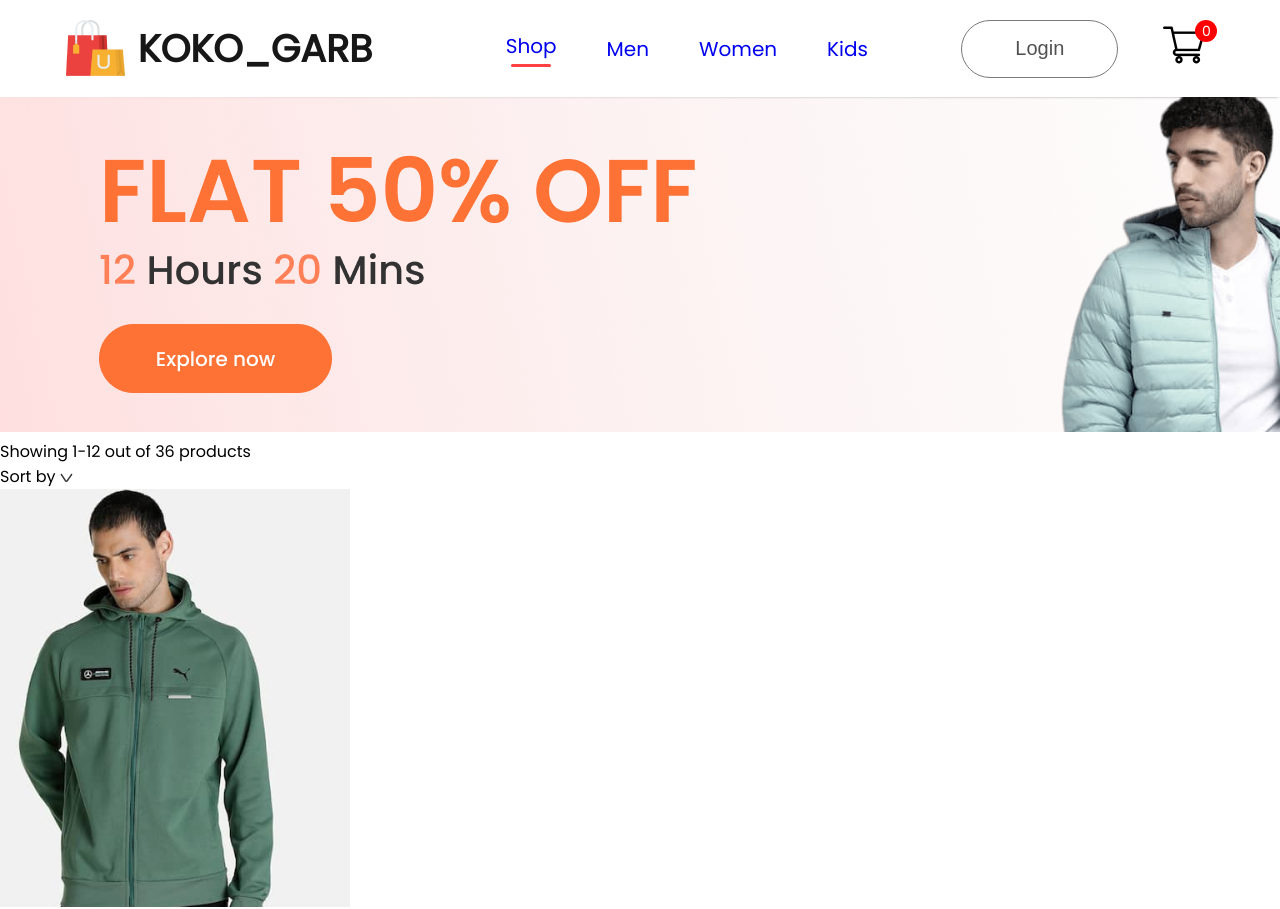
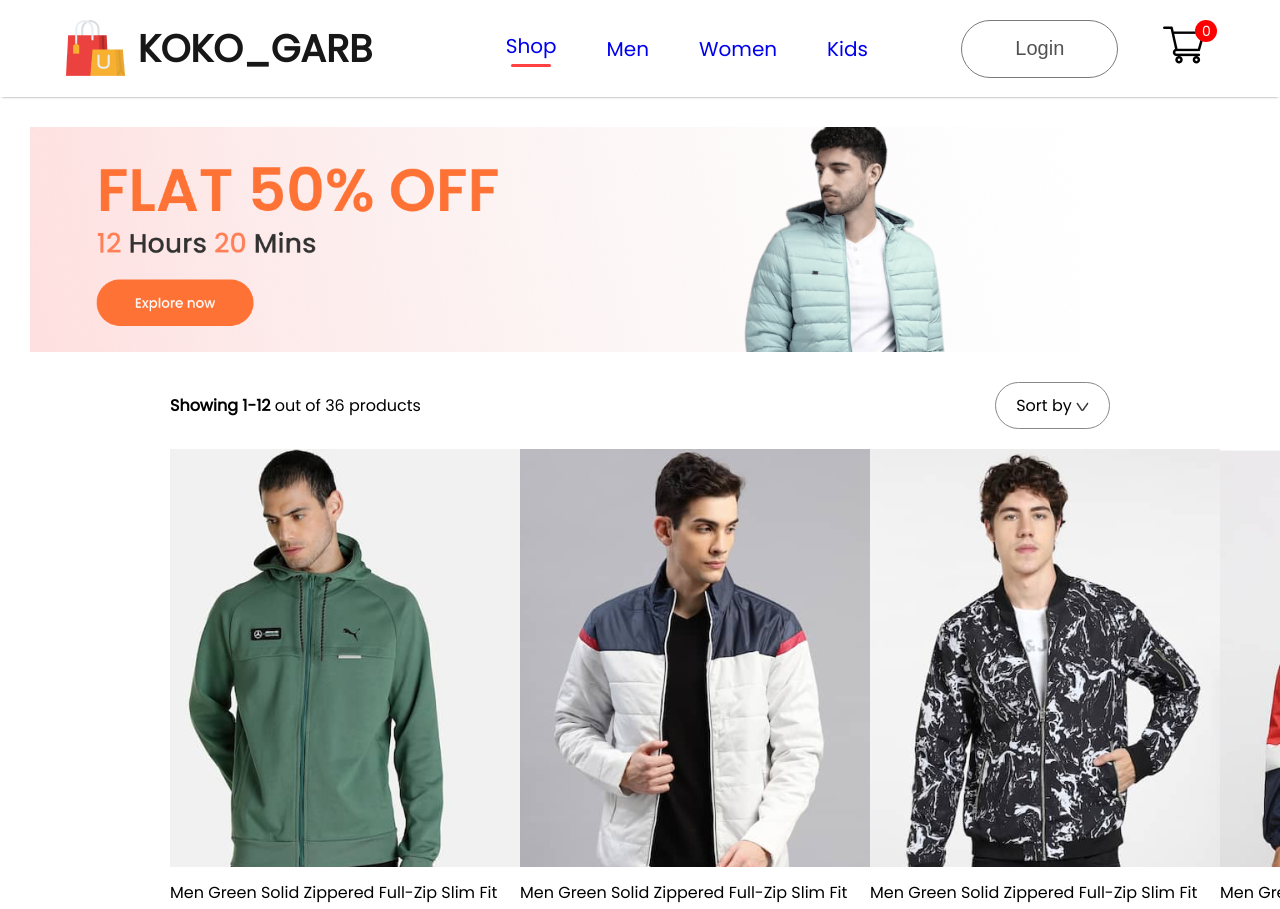
Before and after one commit to Jejeet/KokoBiz, a React (Create React App) app in the folder frontend/: page /men in a window 1280 px wide. Shown: the top 909 px of the page. Built offline with nearby package versions, Linux system fonts and the light colour scheme; a web font is replaced by a local one.

Commit message:
shop category style

```diff
--- a/frontend/src/Pages/CSS/ShopCategory.css
+++ b/frontend/src/Pages/CSS/ShopCategory.css
@@ -0,0 +1,25 @@
+.shopcategory-banner{
+    display: block;
+    margin: 30px;
+    width: 82%;
+}
+.shopcategory-indexSort{
+    display: flex;
+    margin: 0px 170px;
+    justify-content: space-between;
+    align-items: center;
+}
+.shopcategory-sort{
+    padding: 10px 20px;
+    border-radius: 40px;
+    border: 1px solid #888;
+}
+.shopcategory-indexSort p span{
+    font-weight: 600;
+}
+.shopcategory-products{
+    margin: 20px 170px;
+    display: grid;
+    grid-template-columns: repeat(4,1fr);
+    row-gap: 80px;
+}
--- a/frontend/src/Pages/ShopCategory.jsx
+++ b/frontend/src/Pages/ShopCategory.jsx
@@ -11,7 +11,7 @@
   return (
     <div className='shop-category'>
       {/* html structure for the shop category page */}
-      <img src={props.banner} alt="" />
+      <img className='shopcategory-banner' src={props.banner} alt="" />
       <div className="shopcategory-indexSort">
         <p>
           <span>Showing 1-12</span> out of 36 products
```
